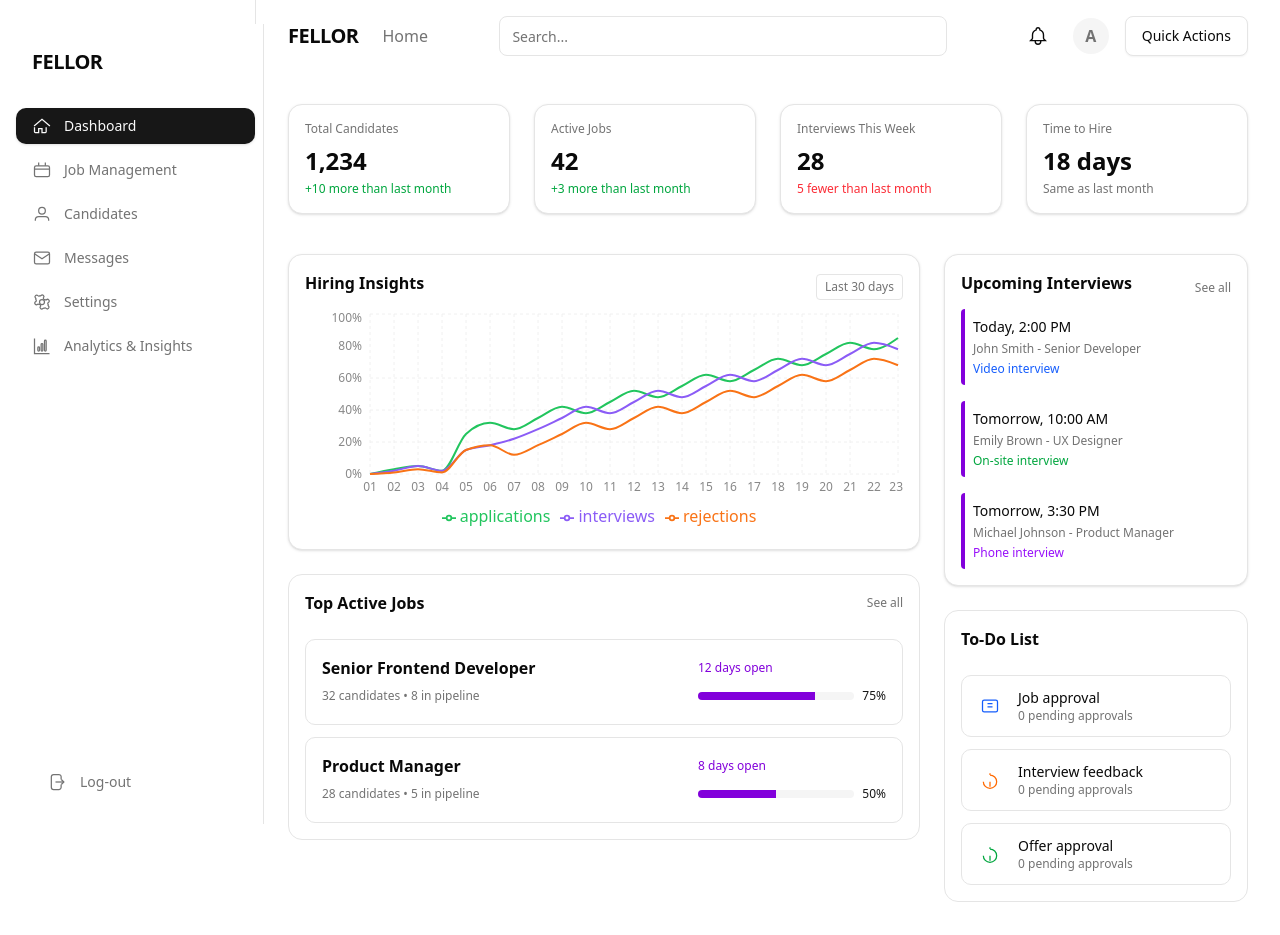
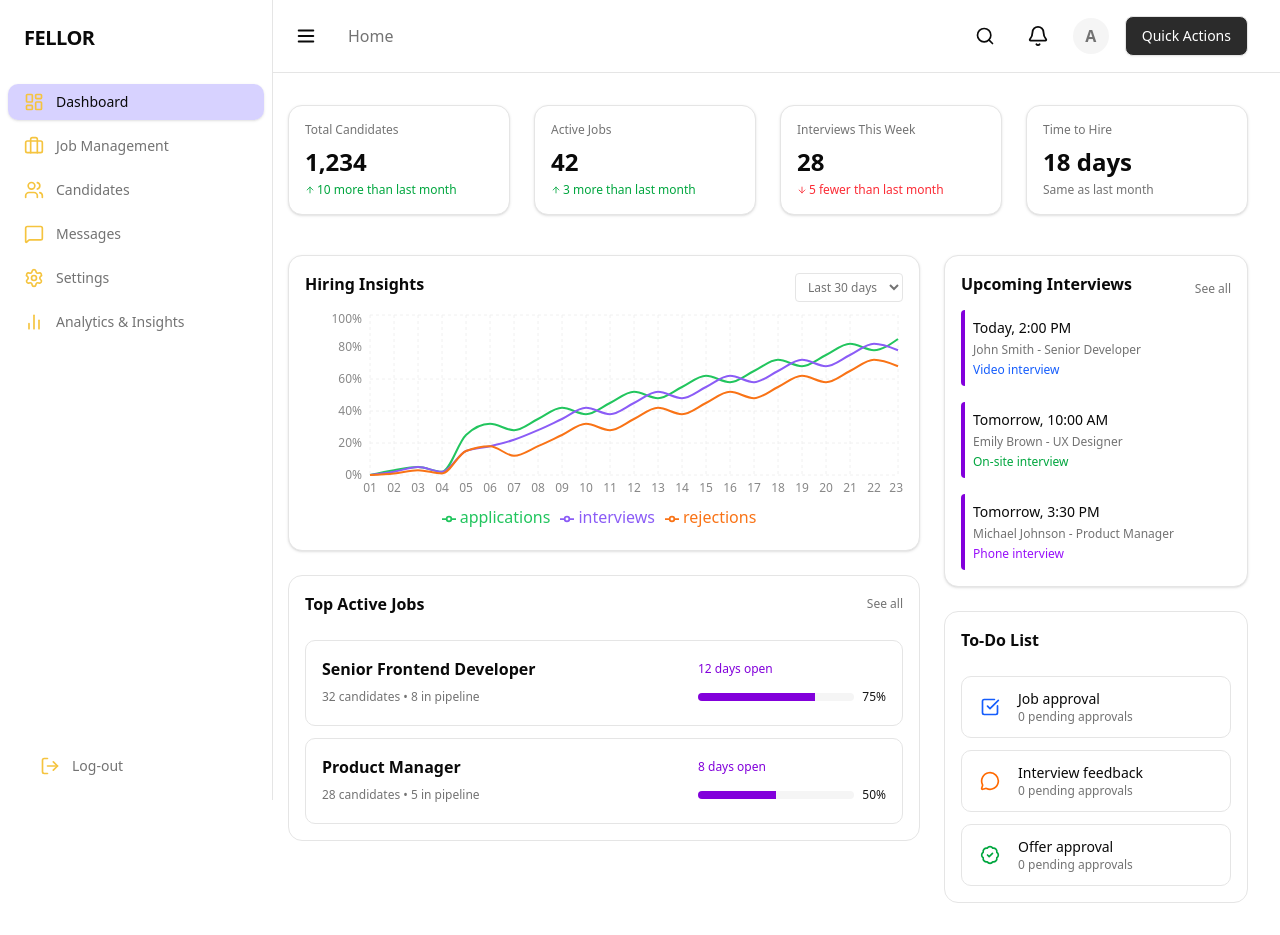
Before and after one commit to numanbaig/fellor, a Next.js app: page / in a window 1280 px wide. Before the commit the page ends 902 px from the top, so only its background shows below. Built offline with nearby package versions, Linux system fonts and the light colour scheme.

Commit message:
fixes in UI

```diff
--- a/app/layout.js
+++ b/app/layout.js
@@ -1,6 +1,6 @@
 import { Geist, Geist_Mono } from "next/font/google";
 import "./globals.css";
-import { Sidebar } from "@/components/ui/Sidebar";
+import DashboardLayout from "@/components/DashboardLayout";
 
 const geistSans = Geist({
   variable: "--font-geist-sans",
@@ -20,15 +20,8 @@ export const metadata = {
 export default function RootLayout({ children }) {
   return (
     <html lang="en">
-      <body
-        className={`${geistSans.variable} ${geistMono.variable} antialiased`}
-      >
-        <div className="flex min-h-screen">
-          <aside className="h-screen w-64 bg-background border-r flex flex-col justify-between py-6 px-2 fixed top-0 left-0 z-30">
-            <Sidebar />
-          </aside>
-          <main className="flex-1 ml-64 overflow-y-auto min-h-screen">{children}</main>
-        </div>
+      <body className={`${geistSans.variable} ${geistMono.variable} antialiased`}>
+        <DashboardLayout>{children}</DashboardLayout>
       </body>
     </html>
   );
--- a/app/page.js
+++ b/app/page.js
@@ -1,23 +1,31 @@
-import Image from "next/image";
-import { Card, CardHeader, CardContent } from "@/components/ui/Card";
-import { Input } from "@/components/ui/Input";
-import { Button } from "@/components/ui/button";
+'use client'
+import React, { useState } from "react";
 import { ChartCard } from "@/components/ui/ChartCard";
 import { UpcomingListCard } from "@/components/ui/UpcomingListCard";
-import TopBar from "@/components/ui/TopBar";
 import StatCard from "@/components/ui/StatCard";
 import { statCardsData, upcomingInterviewsData, hiringInsightsChartData, topActiveJobsData, todoListData } from "@/lib/data";
 import TopActiveJobs from "@/components/ui/TopActiveJobs";
 import TodoList from "@/components/ui/TodoList";
 
+const timeRangeOptions = [
+  "Last 7 days",
+  "Last 14 days",
+  "Last 30 days",
+  "This year"
+];
+
 export default function Home() {
+  const [timeRange, setTimeRange] = useState("Last 30 days");
+
+  // For demo, always use the same data. In a real app, filter chart data based on timeRange.
+  const chartData = hiringInsightsChartData.chartData;
+
   return (
-    <div className="flex flex-col gap-8 pt-4 px-8">
-      <TopBar />
+    <div className="flex flex-col gap-8 pt-4 px-8 pb-8">
       {/* Cards Row */}
       <div className="grid grid-cols-1 sm:grid-cols-2 lg:grid-cols-4 gap-6">
         {statCardsData.map((card, idx) => (
-          <StatCard key={card.title} {...card} />
+          <StatCard key={card.title} {...card} icon={card?.icon ? card.icon : null}/>
         ))}
       </div>
       <div className="grid grid-cols-1 lg:grid-cols-3 gap-6 mt-2">
@@ -25,10 +33,10 @@ export default function Home() {
         <div className="lg:col-span-2">
           <ChartCard
             title={hiringInsightsChartData.title}
-            action={
-              <button className="text-xs text-muted-foreground border rounded px-2 py-1">{hiringInsightsChartData.timeRange}</button>
-            }
-            chartData={hiringInsightsChartData.chartData}
+            timeRange={timeRange}
+            timeRangeOptions={timeRangeOptions}
+            onTimeRangeChange={setTimeRange}
+            chartData={chartData}
           />
           <div className="mt-6">
             <TopActiveJobs jobs={topActiveJobsData} />
--- /dev/null
+++ b/components/DashboardLayout.jsx
@@ -0,0 +1,40 @@
+"use client";
+import React, { useState, useEffect } from "react";
+import { Sidebar } from "@/components/ui/Sidebar";
+import TopBar from "@/components/ui/TopBar";
+
+export default function DashboardLayout({ children }) {
+  const [sidebarCollapsed, setSidebarCollapsed] = useState(false);
+
+  useEffect(() => {
+    const handleResize = () => {
+      if (window.innerWidth < 1024) {
+        setSidebarCollapsed(true);
+      } else {
+        setSidebarCollapsed(false);
+      }
+    };
+    handleResize();
+    window.addEventListener("resize", handleResize);
+    return () => window.removeEventListener("resize", handleResize);
+  }, []);
+
+  return (
+    <div className="flex min-h-screen">
+      <aside
+        className={`h-screen bg-background border-r flex flex-col justify-between py-6 px-2 fixed top-0 left-0 z-30 transition-all duration-200 ${
+          sidebarCollapsed ? '' : ''
+        }`}
+        // style={{ width: sidebarCollapsed ? "5rem" : "16.5rem" }}
+      >
+        <Sidebar collapsed={sidebarCollapsed} />
+      </aside>
+      <main className={`flex-1 ${sidebarCollapsed ? 'ml-20' : 'ml-64'} overflow-y-auto min-h-screen`}>
+        <div className="bg-background sticky top-0 z-20">
+          <TopBar onToggleSidebar={() => setSidebarCollapsed((c) => !c)} />
+        </div>
+        {children}
+      </main>
+    </div>
+  );
+}
--- a/components/ui/ActiveJobCard.jsx
+++ b/components/ui/ActiveJobCard.jsx
@@ -11,7 +11,7 @@ export default function ActiveJobCard({ title, candidates, pipeline, daysOpen, p
       </div>
       <div className="flex flex-col gap-2 w-4/12">
         <div className="flex items-center justify-between text-xs mb-1">
-          <span className="text-muted-foreground text-purple-700">{daysOpen} days open</span>
+          <span className="text-purple-700">{daysOpen} days open</span>
         </div>
         <div className="flex items-center gap-2">
           <div className="w-full h-2 bg-accent rounded-full overflow-hidden">
--- a/components/ui/ChartCard.jsx
+++ b/components/ui/ChartCard.jsx
@@ -15,12 +15,22 @@ const ChartComponent = dynamic(() => import("./ChartComponent"), {
   ),
 });
 
-export function ChartCard({ title, action, children, className, chartData }) {
+export function ChartCard({ title, action, children, className, chartData, timeRange, timeRangeOptions = [], onTimeRangeChange }) {
   return (
     <Card className={cn("w-full", className)}>
       <CardHeader className="flex flex-row items-center justify-between pb-2">
         <span className="text-base font-semibold">{title}</span>
-        {action && <div>{action}</div>}
+        <div>
+          <select
+            className="text-xs text-muted-foreground border rounded px-2 py-1 bg-background focus:outline-none focus:ring-2 focus:ring-ring"
+            value={timeRange}
+            onChange={e => onTimeRangeChange && onTimeRangeChange(e.target.value)}
+          >
+            {timeRangeOptions.map(option => (
+              <option key={option} value={option}>{option}</option>
+            ))}
+          </select>
+        </div>
       </CardHeader>
       <CardContent className="pt-0">
         {children || <ChartComponent chartData={chartData} />}
--- a/components/ui/NotificationButton.jsx
+++ b/components/ui/NotificationButton.jsx
@@ -1,11 +1,10 @@
 import React from "react";
+import { Bell } from "lucide-react";
 
-export default function NotificationButton() {
+export default function NotificationButton({ Icon = Bell }) {
   return (
     <button className="rounded-full p-2 hover:bg-accent">
-      <svg width="22" height="22" fill="none" stroke="currentColor" strokeWidth="1.5" viewBox="0 0 24 24">
-        <path d="M15 17h5l-1.405-1.405A2.032 2.032 0 0 1 18 14.158V11a6.002 6.002 0 0 0-4-5.659V5a2 2 0 1 0-4 0v.341C7.67 6.165 6 8.388 6 11v3.159c0 .538-.214 1.055-.595 1.436L4 17h5m6 0v1a3 3 0 1 1-6 0v-1m6 0H9"/>
-      </svg>
+      <Icon size={22} />
     </button>
   );
 }
--- a/components/ui/Sidebar.jsx
+++ b/components/ui/Sidebar.jsx
@@ -1,6 +1,16 @@
+'use client'
 import React from "react";
 import { cn } from "@/lib/utils";
 import { navigationData } from "@/lib/data";
+import {
+  LayoutDashboard,
+  Briefcase,
+  Users,
+  MessageSquare,
+  Settings,
+  BarChart2,
+  LogOut,
+} from "lucide-react";
 
 function SidebarNav({ children, className }) {
   return (
@@ -10,20 +20,23 @@ function SidebarNav({ children, className }) {
   );
 }
 
-function SidebarNavItem({ icon, label, active, ...props }) {
+function SidebarNavItem({ icon, label, active, collapsed, ...props }) {
   return (
     <button
       className={cn(
         "flex items-center gap-3 px-4 py-2 rounded-lg text-sm font-medium transition-colors",
         active
-          ? "bg-primary text-primary-foreground shadow"
+          ? "bg-[#c1baffa4] shadow"
           : "text-muted-foreground hover:bg-accent hover:text-accent-foreground",
-        "w-full text-left"
+        "w-full text-left",
+        collapsed && "w-13"
       )}
       {...props}
     >
-      {icon && <span className="size-5 flex items-center justify-center">{icon}</span>}
-      {label}
+      {icon && (
+        <span className="size-5 flex items-center justify-center text-[#f5c43f]">{icon}</span>
+      )}
+      {!collapsed && label}
     </button>
   );
 }
@@ -31,23 +44,30 @@ function SidebarNavItem({ icon, label, active, ...props }) {
 // Icon mapping function
 function getIcon(iconName) {
   const icons = {
-    dashboard: <svg width="20" height="20" fill="none" stroke="currentColor" strokeWidth="1.5" viewBox="0 0 24 24"><path d="M3 13.5V19a1 1 0 0 0 1 1h4v-5h4v5h4a1 1 0 0 0 1-1v-5.5"/><path d="M2.5 12 12 4l9.5 8"/></svg>,
-    job: <svg width="20" height="20" fill="none" stroke="currentColor" strokeWidth="1.5" viewBox="0 0 24 24"><rect x="3" y="7" width="18" height="13" rx="2"/><path d="M16 3v4M8 3v4M3 11h18"/></svg>,
-    candidates: <svg width="20" height="20" fill="none" stroke="currentColor" strokeWidth="1.5" viewBox="0 0 24 24"><circle cx="12" cy="8" r="4"/><path d="M4 20v-1a4 4 0 0 1 4-4h8a4 4 0 0 1 4 4v1"/></svg>,
-    messages: <svg width="20" height="20" fill="none" stroke="currentColor" strokeWidth="1.5" viewBox="0 0 24 24"><rect x="3" y="5" width="18" height="14" rx="2"/><path d="m3 7 9 6 9-6"/></svg>,
-    settings: <svg width="20" height="20" fill="none" stroke="currentColor" strokeWidth="1.5" viewBox="0 0 24 24"><circle cx="12" cy="12" r="3"/><path d="M19.4 15a1.65 1.65 0 0 0 .33 1.82l.06.06a2 2 0 0 1-2.83 2.83l-.06-.06A1.65 1.65 0 0 0 15 19.4a1.65 1.65 0 0 0-1.82.33l-.06.06a2 2 0 0 1-2.83-2.83l.06-.06A1.65 1.65 0 0 0 8.6 15a1.65 1.65 0 0 0-1.82-.33l-.06.06a2 2 0 0 1-2.83-2.83l.06-.06A1.65 1.65 0 0 0 4.6 9a1.65 1.65 0 0 0-.33-1.82l-.06-.06a2 2 0 0 1 2.83-2.83l.06.06A1.65 1.65 0 0 0 9 4.6a1.65 1.65 0 0 0 1.82-.33l.06-.06a2 2 0 0 1 2.83 2.83l-.06.06A1.65 1.65 0 0 0 15.4 9a1.65 1.65 0 0 0 1.82.33l.06.06a2 2 0 0 1 2.83 2.83l-.06.06A1.65 1.65 0 0 0 19.4 15z"/></svg>,
-    analytics: <svg width="20" height="20" fill="none" stroke="currentColor" strokeWidth="1.5" viewBox="0 0 24 24"><path d="M3 3v18h18"/><rect x="7" y="13" width="2" height="5" rx="1"/><rect x="11" y="9" width="2" height="9" rx="1"/><rect x="15" y="5" width="2" height="13" rx="1"/></svg>,
-    logout: <svg width="20" height="20" fill="none" stroke="currentColor" strokeWidth="1.5" viewBox="0 0 24 24"><path d="M15.75 9V5.75A2.75 2.75 0 0 0 13 3H6.75A2.75 2.75 0 0 0 4 5.75v12.5A2.75 2.75 0 0 0 6.75 21H13a2.75 2.75 0 0 0 2.75-2.75V15"/><path d="M19 12H9"/><path d="m16 9 3 3-3 3"/></svg>,
+    dashboard: <LayoutDashboard size={20} />,
+    job: <Briefcase size={20} />,
+    candidates: <Users size={20} />,
+    messages: <MessageSquare size={20} />,
+    settings: <Settings size={20} />,
+    analytics: <BarChart2 size={20} />,
+    logout: <LogOut size={20} />,
   };
   return icons[iconName] || null;
 }
 
-export function Sidebar() {
+export function Sidebar({ collapsed }) {
   return (
-    <aside className="h-full w-64 bg-background border-r flex flex-col justify-between py-6 px-2 min-h-screen">
+    <aside
+      className={cn(
+        "h-full bg-background flex flex-col justify-between min-h-screen pb-10 transition-all duration-300"
+      )}
+      style={{ width: collapsed ? "4rem" : "16rem" }}
+    >
       <div>
         <div className="flex items-center gap-2 px-4 mb-8">
-          <span className="font-bold text-xl tracking-tight">FELLOR</span>
+          <span className="font-bold text-xl tracking-tight">
+            {collapsed ? "FR" : "FELLOR"}
+          </span>
         </div>
         <SidebarNav>
           {navigationData.map((item) => (
@@ -56,12 +76,13 @@ export function Sidebar() {
               label={item.label}
               active={item.active}
               icon={getIcon(item.icon)}
+              collapsed={collapsed}
             />
           ))}
         </SidebarNav>
       </div>
       <div className="px-4">
-        <SidebarNavItem label="Log-out" icon={getIcon("logout")} />
+        <SidebarNavItem label="Log-out" icon={getIcon("logout")} collapsed={collapsed} />
       </div>
     </aside>
   );
--- a/components/ui/StatCard.jsx
+++ b/components/ui/StatCard.jsx
@@ -1,7 +1,7 @@
 import React from "react";
 import { Card, CardHeader, CardContent } from "@/components/ui/Card";
 
-export default function StatCard({ title, value, change, changeClass }) {
+export default function StatCard({ title, value, change, changeClass, icon }) {
   return (
     <Card>
       <CardHeader className="pb-2 flex-row items-center justify-between">
@@ -9,7 +9,7 @@ export default function StatCard({ title, value, change, changeClass }) {
       </CardHeader>
       <CardContent className="pt-0">
         <div className="text-2xl font-bold">{value}</div>
-        <div className={`text-xs mt-1 ${changeClass}`}>{change}</div>
+        <div className={`flex text-xs gap-0.5 mt-1 items-center ${changeClass}`}>{icon && icon} {change}</div>
       </CardContent>
     </Card>
   );
--- a/components/ui/TopBar.jsx
+++ b/components/ui/TopBar.jsx
@@ -1,24 +1,54 @@
-import React from "react";
+import React, { useState } from "react";
 import { Input } from "@/components/ui/Input";
-import { Button } from "@/components/ui/button";
+import { Button } from "@/components/ui/Button";
+import { Menu, Bell, Search } from "lucide-react";
 import NotificationButton from "@/components/ui/NotificationButton";
 import Avatar from "@/components/ui/Avatar";
 import { userData } from "@/lib/data";
 
-export default function TopBar() {
+export default function TopBar({ onToggleSidebar }) {
+  const [showSearch, setShowSearch] = useState(false);
+
   return (
-    <div className="flex items-center justify-between gap-4 mb-4">
+    <div className="flex items-center justify-between gap-4 mb-4 border-b-1 border-gray pt-4 px-8 pb-4">
       <div className="flex items-center gap-6">
-        <span className="font-bold text-xl tracking-tight">FELLOR</span>
-        <span className="text-muted-foreground font-medium text-base">Home</span>
+        <button
+          className="flex items-center justify-center w-9 h-9 rounded-full hover:bg-accent focus:outline-none focus:ring-none md:ml-0"
+          onClick={onToggleSidebar}
+          aria-label="Toggle sidebar"
+        >
+          <Menu size={22} />
+        </button>
+        <span className="text-muted-foreground font-medium text-base hidden md:inline">
+          Home
+        </span>
       </div>
       <div className="flex-1 max-w-md mx-8">
-        <Input placeholder="Search..." className="w-full" />
+        {showSearch ? (
+          <Input
+            autoFocus
+            placeholder="Search..."
+            className="w-full"
+            onBlur={() => setShowSearch(false)}
+          />
+        ) : null}
       </div>
       <div className="flex items-center gap-4">
-        <NotificationButton />
+        <button
+          className="flex items-center justify-center w-9 h-9 rounded-full hover:bg-accent focus:outline-none focus:ring-2 focus:ring-ring"
+          onClick={() => setShowSearch((v) => !v)}
+          aria-label="Show search"
+        >
+          <Search size={20} />
+        </button>
+        <NotificationButton Icon={Bell} />
         <Avatar name={userData.avatar} />
-        <Button variant="outline" className="h-10 px-4">Quick Actions</Button>
+        <Button
+          variant="outline"
+          className="h-10 px-4 text-white bg-[#000000d4] cursor-pointer"
+        >
+          Quick Actions
+        </Button>
       </div>
     </div>
   );
--- a/components/ui/UpcomingListCard.jsx
+++ b/components/ui/UpcomingListCard.jsx
@@ -1,3 +1,4 @@
+'use client'
 import * as React from "react";
 import { Card, CardHeader, CardContent } from "@/components/ui/Card";
 import { cn } from "@/lib/utils";
--- a/package.json
+++ b/package.json
@@ -2,6 +2,7 @@
   "name": "fellor",
   "version": "0.1.0",
   "private": true,
+  "type": "module",
   "scripts": {
     "dev": "next dev --turbopack",
     "build": "next build",
```
Also changed, not shown: lib/data.js, 1 other file (tests, documents, lock files or other folders).
